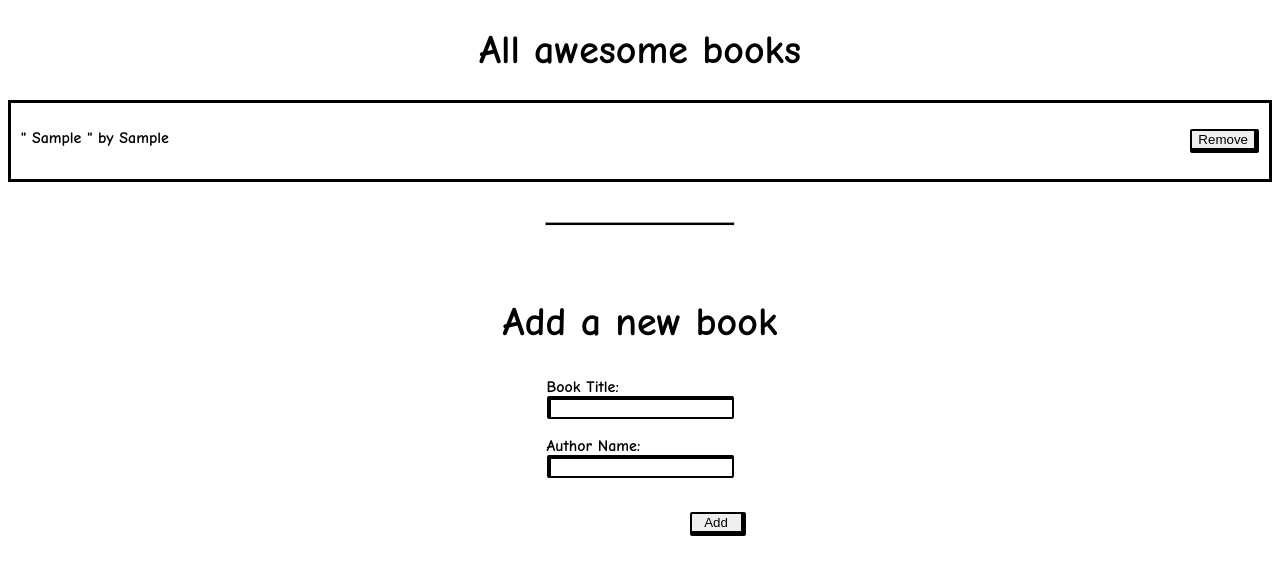
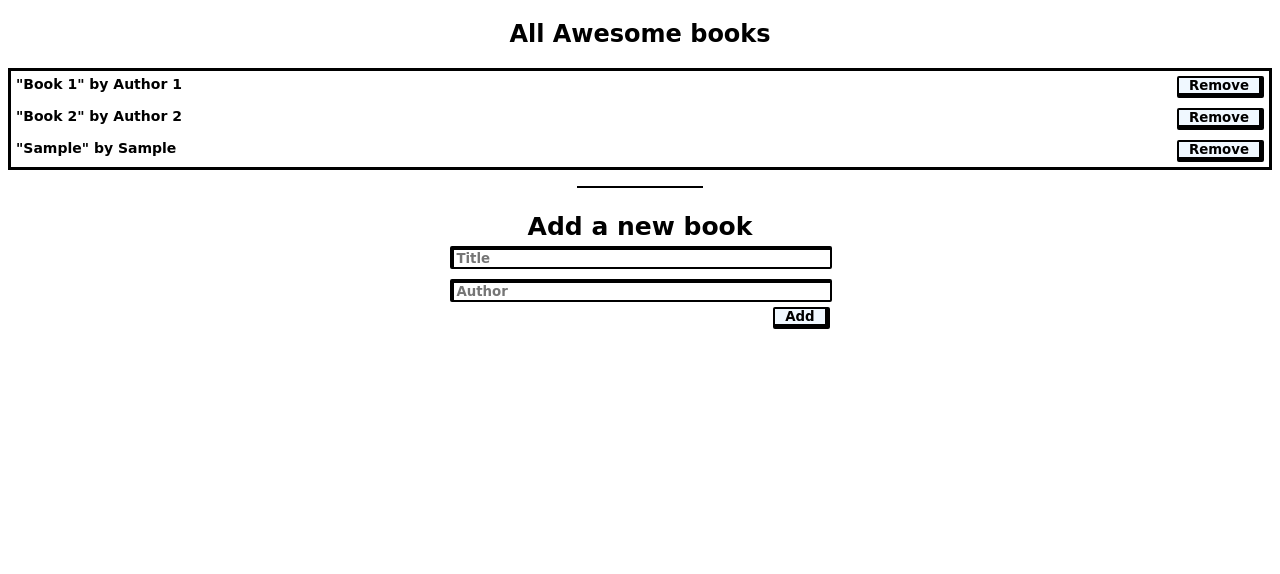
Before and after one commit to AndresEspi/AwesomeBooks, a website: page index.html in a window 1280 px wide. Both pictures are taken after typing "Sample", "Sample" into the empty fields and a click on the button "Add". Drawn offline with Linux system fonts and the light colour scheme.

Commit message:
fix: bugs fixes

```diff
--- a/index.html
+++ b/index.html
@@ -1,40 +1,35 @@
 <!DOCTYPE html>
 <html lang="en">
+<head>
+    <meta charset="UTF-8">
+    <meta name="viewport" content="width=device-width, initial-scale=1.0">
+    <link rel="stylesheet" href="styles.css">
 
-<head>
-  <meta charset="UTF-8">
-  <meta http-equiv="X-UA-Compatible" content="IE=edge">
-  <meta name="viewport" content="width=device-width, initial-scale=1.0">
-  <title>Awesome Books - Fatema, Andres and Carlos </title>
-  <link rel="stylesheet" href="styles.css">
-  <link rel="preconnect" href="https://fonts.googleapis.com">
-  <link rel="preconnect" href="https://fonts.gstatic.com" crossorigin>
-  <link href="https://fonts.googleapis.com/css2?family=Comic+Neue:wght@700&family=IBM+Plex+Serif:ital,wght@1,300&family=Lato:ital,wght@0,100;0,300;0,400;0,700;0,900;1,100;1,300;1,400;1,700;1,900&family=Roboto:wght@100&display=swap" rel="stylesheet">
+    <title>All Awesome books</title>
 </head>
+<body>
+    <div class="container">
+        <section class="cont">
+            <h1>All Awesome books</h1>
+            <ul class="list-section"></ul>
+        </section>
+        <hr>
+        <section class="form">
+            <form class="form1">
+                <span>Add a new book</span>
+                <label>
+                    <input placeholder="Title" required>
+                </label>
+                <label>
+                    <input placeholder="Author" required>
+                </label>
+                <div class="button1">
+                    <button>Add</button>
+                </div>
+            </form>
+        </section>
+    </div>
+</body>
+<script src="script.js"></script>
 
-<body>
-  <main>
-    <h1>All awesome books</h1>
-    <div id="list" class="list">
-      <!-- <h2>All awesome books</h2> -->
-      <ul id="bookList"></ul>
-    </div>
-    </div>
-    <hr class="line">
-  </main>
-  <div id="add_new" class="add_new">
-    <h2>Add a new book</h2>
-    <form>
-      <div>
-        <label for="bookTitle">Book Title:</label>
-        <input type="text" id="bookTitle" required><br>
-
-        <label for="authorName">Author Name:</label>
-        <input type="text" id="authorName" required><br>
-      </div>
-      <button class="btn" type="submit" id="addBtn">Add</button>
-    </form>
-  </div>
-  <script src="/script.js"></script>
-</body>
 </html>
--- a/script.js
+++ b/script.js
@@ -1,60 +1,79 @@
 /* eslint-disable */
-const form = document.querySelector('form');
-const bookList = document.getElementById('bookList');
-const books = [];
-
-class Abooks {
-  constructor(books) {
-    this.books = books;
-    this.local = () => {
-      if (localStorage.getItem('books')) {
-        books = JSON.parse(localStorage.getItem('books'));
-      }
-    };
-
-    this.displayBooks = () => {
-      if (localStorage.getItem('books')) {
-        books = JSON.parse(localStorage.getItem('books'));
-      }
-      bookList.className = 'bookList';
-      bookList.innerHTML = '';
-      books.forEach((book, index) => {
-        const li = document.createElement('li');
-        li.className = 'lineBook';
-        li.innerHTML = ` " ${book.title} " by ${book.author} <button class="removeBtn" data-index="${index}">Remove</button>`;
-        bookList.appendChild(li);
-      });
-    };
-
-    this.submitbtn = () => {
-      const title = document.getElementById('bookTitle').value;
-      const author = document.getElementById('authorName').value;
-      const newBook = { title, author };
-      books.push(newBook);
-      localStorage.setItem('books', JSON.stringify(books));
-      form.reset();
-    };
+class Book {
+  constructor(title, author) {
+    this.title = title;
+    this.author = author;
   }
 }
 
-const Abooksa = new Abooks(books);
-Abooksa.local();
-Abooksa.displayBooks();
+class BookCollection {
+  constructor() {
+    this.books = JSON.parse(localStorage.getItem('booksCollection')) || [];
+    this.form = document.querySelector('form');
+    this.titleInput = document.querySelector('input[placeholder="Title"]');
+    this.authorInput = document.querySelector('input[placeholder="Author"]');
+    this.listSection = document.querySelector('.list-section');
 
-form.addEventListener('submit', (e) => {
-  e.preventDefault();
-  const Abooksa = new Abooks(books);
-  Abooksa.submitbtn();
-  Abooksa.displayBooks();
-});
+    if (this.books.length === 0) {
+      const initialBooks = [
+        { title: 'Book 1', author: 'Author 1' },
+        { title: 'Book 2', author: 'Author 2' }
+      ];
+      this.books = initialBooks.map(book => new Book(book.title, book.author));
+      this.saveCollectionToLocalStorage();
+    }
 
-bookList.addEventListener('click', (event) => {
-  if (event.target.classList.contains('removeBtn')) {
-    const { index } = event.target.dataset;
-    books.splice(index, 1);
-    localStorage.setItem('books', JSON.stringify(books));
-    const Abooksa = new Abooks(books);
-    Abooksa.displayBooks();
+    this.form.addEventListener('submit', (e) => {
+      e.preventDefault();
+      const title = this.titleInput.value;
+      const author = this.authorInput.value;
+      this.addBook(title, author);
+      this.titleInput.value = '';
+      this.authorInput.value = '';
+    });
+
+    this.renderBooks();
   }
-});
-Abooksa.displayBooks();
+
+  renderBooks() {
+    this.listSection.innerHTML = '';
+
+    this.books.forEach((book, index) => {
+      const listItem = document.createElement('li');
+      const bookInfoSpan = document.createElement('span');
+      bookInfoSpan.textContent = `"${book.title}" by ${book.author}`;
+      listItem.appendChild(bookInfoSpan);
+
+      const removeButton = document.createElement('button');
+      removeButton.textContent = 'Remove';
+      removeButton.addEventListener('click', () => {
+        this.removeBook(index);
+      });
+
+      listItem.appendChild(removeButton);
+      this.listSection.appendChild(listItem);
+    });
+  }
+
+
+  addBook(title, author) {
+    if (title && author) {
+      const newBook = new Book(title, author);
+      this.books.push(newBook);
+      this.renderBooks();
+      this.saveCollectionToLocalStorage();
+    }
+  }
+
+  removeBook(index) {
+    this.books.splice(index, 1);
+    this.renderBooks();
+    this.saveCollectionToLocalStorage();
+  }
+
+  saveCollectionToLocalStorage() {
+    localStorage.setItem('booksCollection', JSON.stringify(this.books));
+  }
+}
+
+new BookCollection();
--- a/styles.css
+++ b/styles.css
@@ -1,72 +1,9 @@
-*,
-::before,
-::after {
-  box-sizing: border-box;
-}
-
-body {
+button {
+  background-color: aliceblue;
   font-family: 'Comic Neue', cursive;
-}
-
-.list {
-  display: flex;
-  flex-direction: column;
-  align-items: center;
-  gap: 1rem;
-  border: solid 3px black;
-  margin-top: 1rem;
-  padding: 1rem 0;
-  font-family: 'Comic Neue', cursive;
-}
-
-h1 {
-  display: flex;
-  justify-content: center;
-  font-size: 40px;
-  font-family: 'Comic Neue', cursive;
-  font-weight: 700;
-}
-
-h2 {
-  font-size: 40px;
-  font-family: 'Comic Neue', cursive;
-  font-weight: 700;
-}
-
-.add_new {
-  display: flex;
-  flex-direction: column;
-  align-items: center;
-}
-
-.add_new form {
-  display: flex;
-  flex-direction: column;
-  justify-content: center;
-  gap: 1rem;
-}
-
-.add_new form div {
-  display: flex;
-  flex-direction: column;
-}
-
-.bookList {
-  display: flex;
-  width: 100%;
-  flex-direction: column;
-  gap: 0.5rem;
-  margin: 0;
-  padding: 10px;
-}
-
-.lineBook {
-  display: flex;
-  justify-content: space-between;
-  width: 100%;
-}
-
-.removeBtn {
+  font-weight: 600;
+  width: max-content;
+  padding: 0 10px;
   border-right: 5px solid black;
   border-bottom: 5px solid black;
   border-top: 2px solid black;
@@ -74,30 +11,69 @@ h2 {
   border-radius: 2px;
 }
 
-.btn {
-  border-right: 5px solid black;
-  border-bottom: 5px solid black;
-  border-top: 2px solid black;
-  border-left: 2px solid black;
-  border-radius: 2px;
+.container hr {
+  width: 10%;
+  border: none;
+  height: 2px;
+  background-color: black;
+}
+
+.cont h1{
+  font-family: 'Comic Neue', cursive;
+  text-align: center;
+}
+
+.list-section {
+  font-family: 'Comic Neue', cursive;
+  border: 3px solid black;
+}
+
+.list-section li {
+  display: flex;
+  justify-content: space-between;
+  padding: 5px;
+  font-size: 14px;
+  margin-left: -40px;
+  font-weight: 600;
+}
+
+.form {
+  font-family: 'Comic Neue', cursive;
+  display: flex;
+  justify-content: space-around;
+}
+
+.form1 {
   width: 30%;
   display: flex;
-  margin-left: 143px;
-  justify-content: center;
+  flex-direction: column;
+  padding: 5px;
+  font-size: 14px;
+  margin: 11px;
 }
 
-input {
+.form1 span {
+  text-align: center;
+  font-size: 25px;
+  font-weight: 600;
+}
+
+.form1 label {
+  margin: 5px 0;
+}
+
+.form1 input {
+  width: 98%;
   border-right: 2px solid black;
   border-bottom: 2px solid black;
   border-top: 4px solid black;
   border-left: 4px solid black;
   border-radius: 2px;
+  font-family: 'Comic Neue', cursive;
+  font-weight: 600;
 }
 
-.line {
-  background-color: black;
-  padding: 1px;
-  width: 15%;
-  margin-top: 40px;
-  margin-bottom: 40px;
+.button1 {
+  display: flex;
+  justify-content: end;
 }
```
